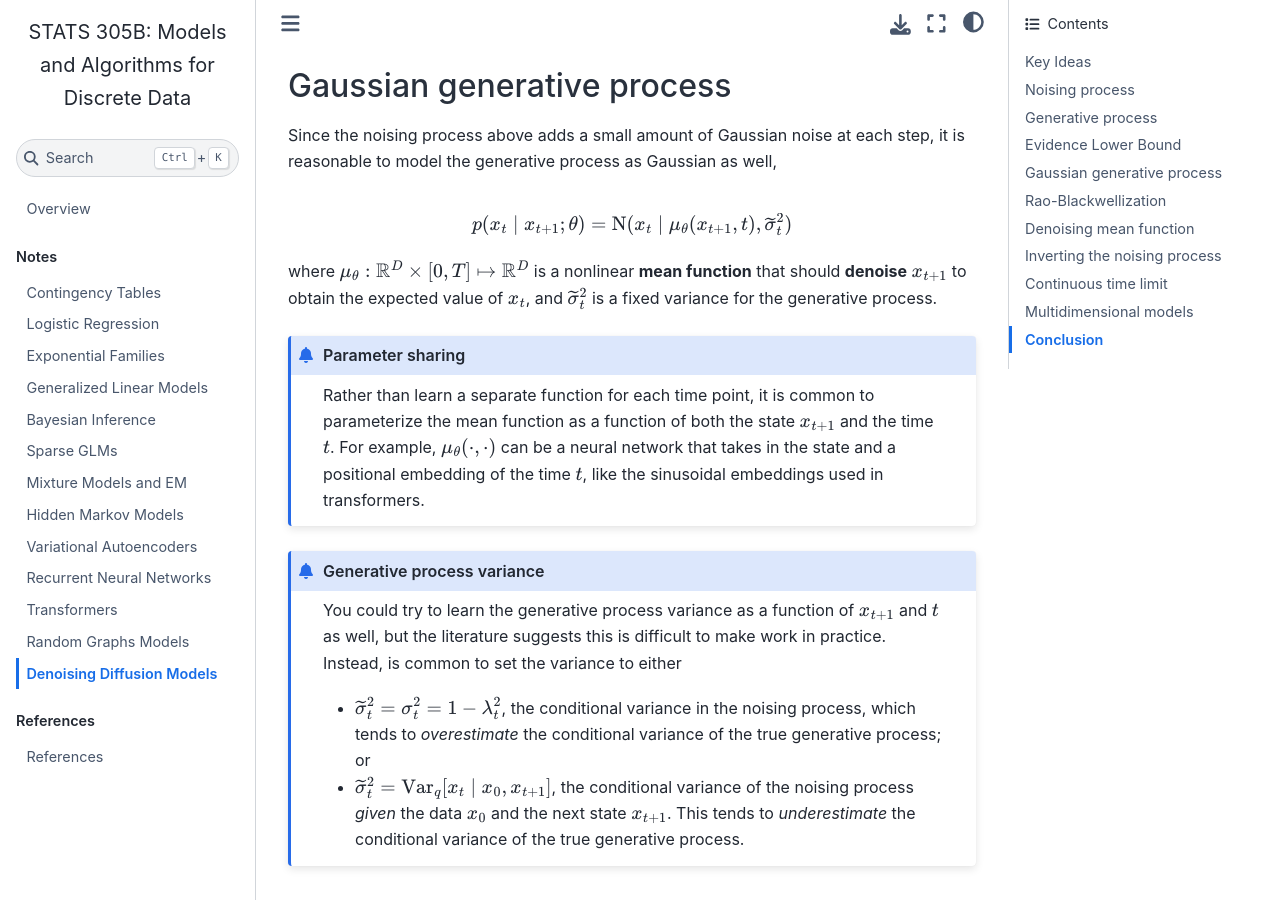
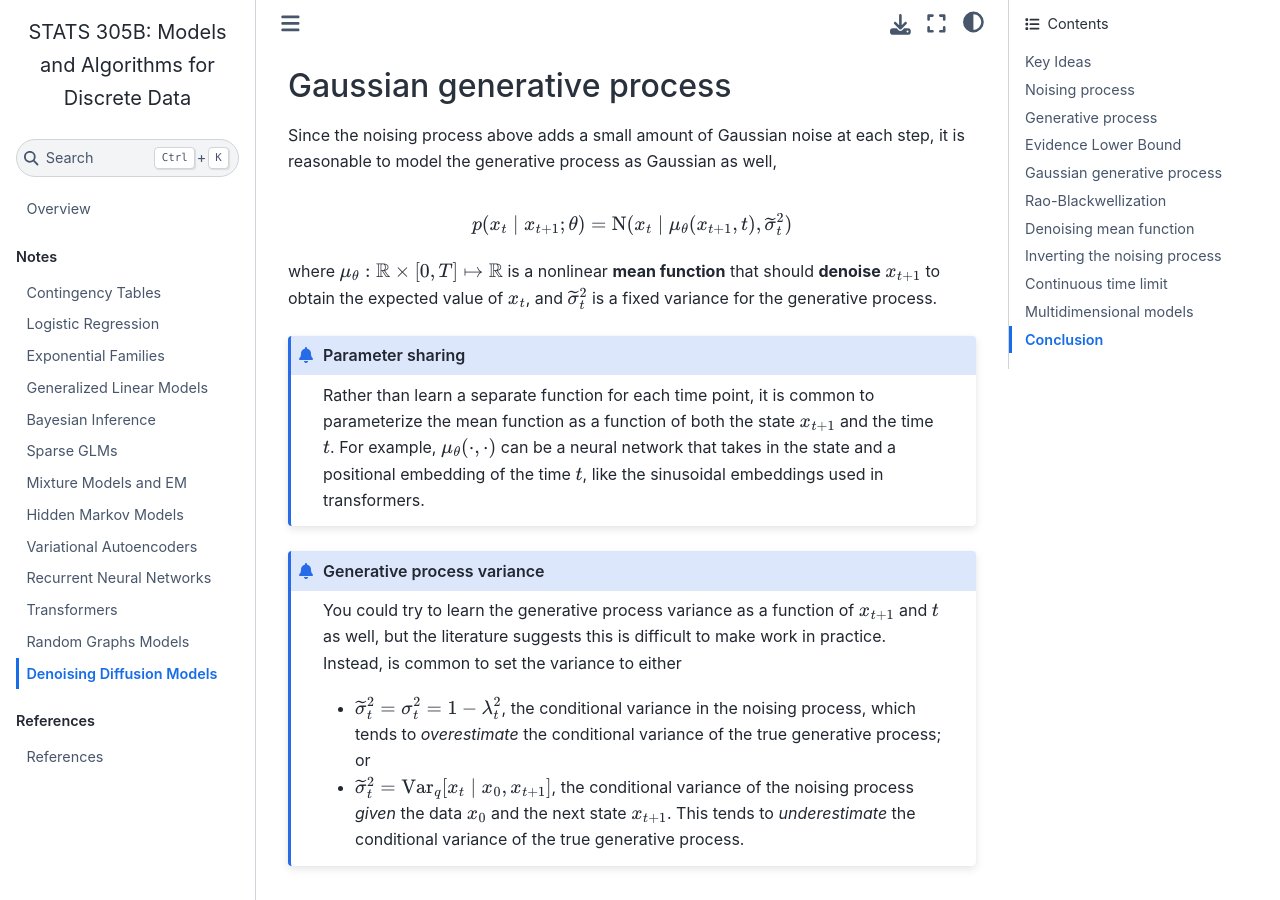
Before and after one commit to slinderman/stats305b, a Jupyter Book: the page built from lectures/16_diffusion.md, in a window 1280 px wide and 900 px high, scrolled down 3518 px. Built offline with Jupyter Book 1.0.4 settings and Sphinx 7.4.7 and the Sphinx Book theme 1.1.4, drawn with Linux system fonts in a browser that asks for light colours; pages that are not in the unit, such as notebooks, are missing from menus; cross-references to code outside the pages are shown as plain code; some of the changed text lies outside the part shown.

Commit message:
minor tweaks

```diff
--- a/lectures/16_diffusion.md
+++ b/lectures/16_diffusion.md
@@ -117,7 +117,7 @@ p(x_t \mid x_{t+1}; \theta)
 &=
 \mathrm{N}(x_t \mid \mu_\theta(x_{t+1}, t), \widetilde{\sigma}_t^2)
 \end{align*}
-where $\mu_\theta: \reals^D \times [0,T] \mapsto \reals^D$ is a nonlinear **mean function** that should **denoise** $x_{t+1}$ to obtain the expected value of $x_t$, and $\widetilde{\sigma}_t^2$ is a fixed variance for the generative process.
+where $\mu_\theta: \reals \times [0,T] \mapsto \reals$ is a nonlinear **mean function** that should **denoise** $x_{t+1}$ to obtain the expected value of $x_t$, and $\widetilde{\sigma}_t^2$ is a fixed variance for the generative process.
 
 :::{admonition} Parameter sharing
 Rather than learn a separate function for each time point, it is common to parameterize the mean function as a function of both the state $x_{t+1}$ and the time $t$. For example, $\mu_\theta(\cdot, \cdot)$ can be a neural network that takes in the state and a positional embedding of the time $t$, like the sinusoidal embeddings used in transformers.
```
Also changed, not shown: other parts of lectures/16_diffusion.md (+1 -1 lines).
